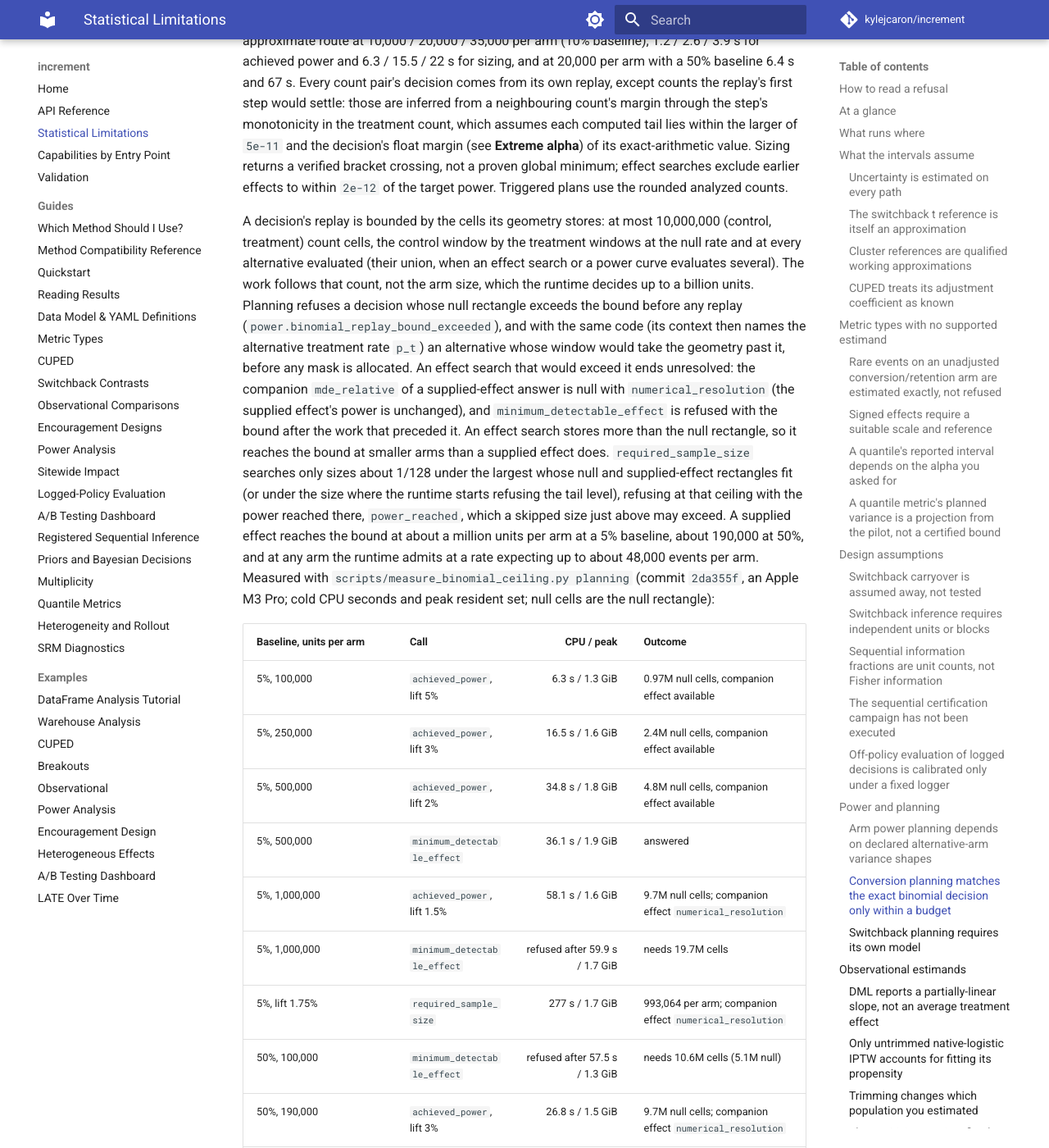
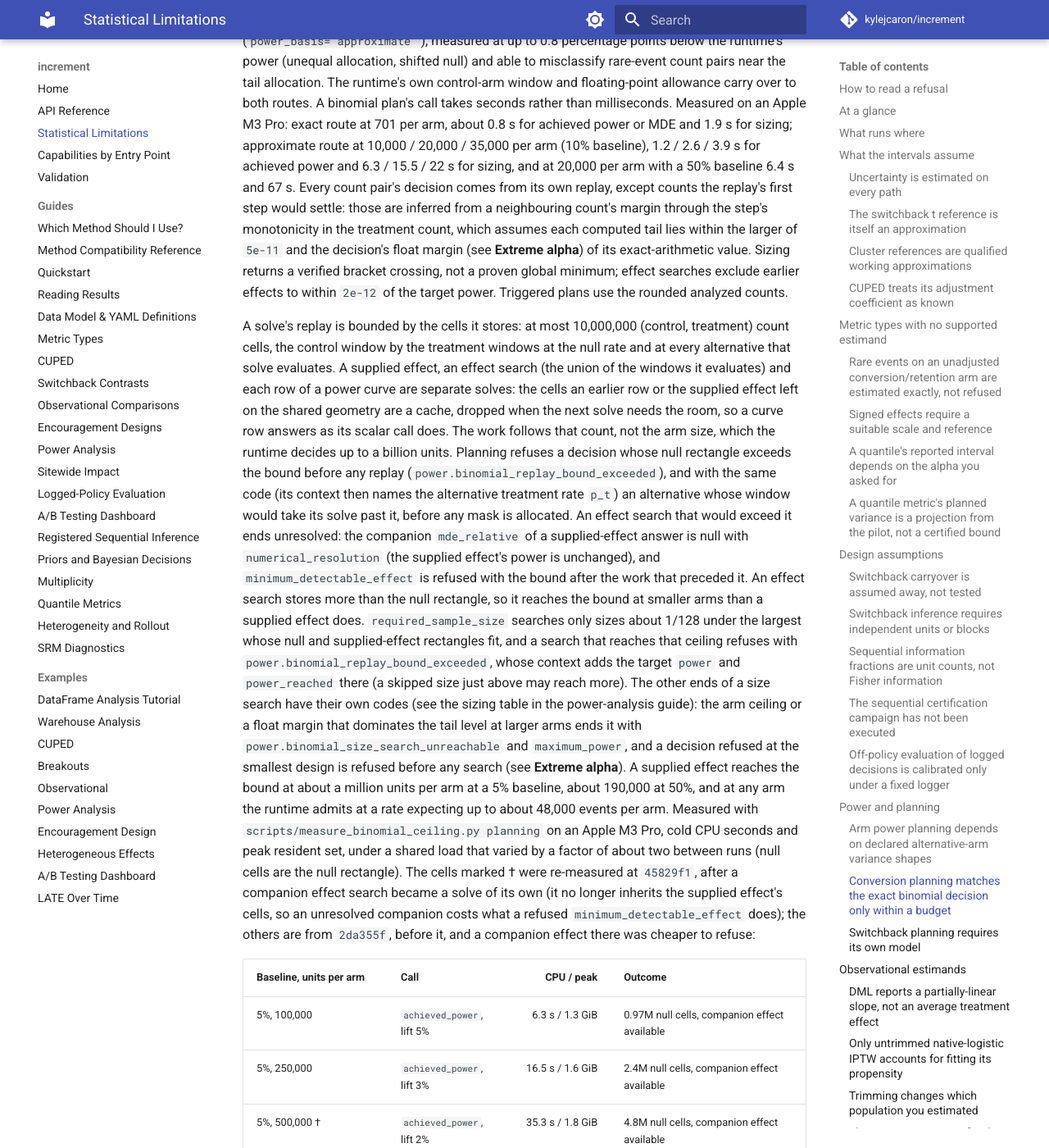
Before and after one commit to kylejcaron/increment, an MkDocs documentation site: the page built from docs/limitations.md, in a window 1280 px wide and 1400 px high, scrolled down 18469 px. Shown: the whole window at 82% size. Built offline with MkDocs 1.6.1 and Material for MkDocs 9.7.7, drawn with Linux system fonts in a browser that asks for light colours; comment, search, counter and statistics services are not loaded; some of the changed text lies outside the part shown.

Commit message:
docs: separate the sizing refusals by code, describe the per-solve bound, and update the measured planning cells
The planning bound limits each solve's stored cells (a curve row is not refused for the cells
an earlier row left; a companion effect search is a solve of its own). The guide lists the four
sizing refusals with their codes and context, and the limitations page no longer attributes
`power_reached` to the float-margin refusal, which is `power.binomial_size_search_unreachable`
with `maximum_power`. The planning cells whose companion effect search changed are re-measured
at 45829f1 and marked; the sizing row is flagged as not re-measured.

```diff
--- a/docs/limitations.md
+++ b/docs/limitations.md
@@ -413,10 +413,15 @@
   ratio a billion-unit arm has (it was not run at a billion): at `alpha >= 1e-4` it does not
   move an interval, at `1e-5` it widens it by about 1%, and from about `3e-6` it degrades
   it (+2%, then +43% at `1.5e-6`). Planning mirrors both floors: such a decision has power
-  exactly zero without a replay, and `required_sample_size` refuses it before searching with
-  `power.binomial_tail_level_unrepresentable` (context `alpha`, `beta`, `solver_floor`)
-  rather than reporting an arm ceiling. There is no exact route at a smaller alpha; use a
-  larger alpha.
+  exactly zero without a replay. `required_sample_size` refuses a decision refused even at
+  the smallest design before searching, with `power.binomial_tail_level_unrepresentable`
+  (context `alpha`, `beta`, `tail_alpha`, `margin`, `n_c`, `n_t`, `solver_floor` and `cause`,
+  `solver_floor` or `float_margin`); a float margin that starts dominating only at larger arms
+  ends the search at that size with `power.binomial_size_search_unreachable` (context
+  `power`, `maximum_power`, `n_per_arm`, `max_arm_size`). An allocation so lopsided that the
+  smallest design has an arm above the arm ceiling is refused with
+  `power.binomial_arm_ceiling_below_smallest_design`. There is no exact route at a smaller
+  alpha; use a larger alpha.
 
 CUPED and unit-grain ratio-denominator conversion/retention retain their log-scale
 guards; their sufficient statistics are not raw Bernoulli count pairs. A clustered
@@ -705,46 +710,59 @@
 effects to within `2e-12` of the target power. Triggered plans use the
 rounded analyzed counts.
 
-A decision's replay is bounded by the cells its geometry stores: at most 10,000,000 (control,
-treatment) count cells, the control window by the treatment windows at the null rate and at
-every alternative evaluated (their union, when an effect search or a power curve evaluates
-several). The work follows that count, not the arm size, which the runtime decides up to a
-billion units. Planning refuses a decision whose null rectangle exceeds the bound before any
-replay (`power.binomial_replay_bound_exceeded`), and with the same code (its context then
-names the alternative treatment rate `p_t`) an alternative whose window would take the
-geometry past it, before any mask is allocated. An effect search that would exceed it ends
-unresolved: the companion `mde_relative` of a supplied-effect answer is null with
-`numerical_resolution` (the supplied effect's power is unchanged), and
-`minimum_detectable_effect` is refused with the bound after the work that preceded it. An
-effect search stores more than the null rectangle, so it reaches the bound at smaller arms
-than a supplied effect does. `required_sample_size` searches only sizes about 1/128 under
-the largest whose null and supplied-effect rectangles fit (or under the size where the
-runtime starts refusing the tail level), refusing at that ceiling with the power reached
-there, `power_reached`, which a skipped size just above may exceed. A supplied effect
+A solve's replay is bounded by the cells it stores: at most 10,000,000 (control, treatment)
+count cells, the control window by the treatment windows at the null rate and at every
+alternative that solve evaluates. A supplied effect, an effect search (the union of the
+windows it evaluates) and each row of a power curve are separate solves: the cells an
+earlier row or the supplied effect left on the shared geometry are a cache, dropped when
+the next solve needs the room, so a curve row answers as its scalar call does. The work
+follows that count, not the arm size, which the runtime decides up to a billion units.
+Planning refuses a decision whose null rectangle exceeds the bound before any replay
+(`power.binomial_replay_bound_exceeded`), and with the same code (its context then names
+the alternative treatment rate `p_t`) an alternative whose window would take its solve past
+it, before any mask is allocated. An effect search that would exceed it ends unresolved:
+the companion `mde_relative` of a supplied-effect answer is null with `numerical_resolution`
+(the supplied effect's power is unchanged), and `minimum_detectable_effect` is refused with
+the bound after the work that preceded it. An effect search stores more than the null
+rectangle, so it reaches the bound at smaller arms than a supplied effect does.
+`required_sample_size` searches only sizes about 1/128 under the largest whose null and
+supplied-effect rectangles fit, and a search that reaches that ceiling refuses with
+`power.binomial_replay_bound_exceeded`, whose context adds the target `power` and
+`power_reached` there (a skipped size just above may reach more). The other ends of a size
+search have their own codes (see the sizing table in the power-analysis guide): the arm
+ceiling or a float margin that dominates the tail level at larger arms ends it with
+`power.binomial_size_search_unreachable` and `maximum_power`, and a decision refused at the
+smallest design is refused before any search (see **Extreme alpha**). A supplied effect
 reaches the bound at about a million units per arm at a 5% baseline, about 190,000 at 50%,
 and at any arm the runtime admits at a rate expecting up to about 48,000 events per arm.
-Measured with `scripts/measure_binomial_ceiling.py planning` (commit `2da355f`, an Apple
-M3 Pro; cold CPU seconds and peak resident set; null cells are the null rectangle):
+Measured with `scripts/measure_binomial_ceiling.py planning` on an Apple M3 Pro, cold CPU
+seconds and peak resident set, under a shared load that varied by a factor of about two
+between runs (null cells are the null rectangle). The cells marked † were re-measured at
+`45829f1`, after a companion effect search became a solve of its own (it no longer inherits
+the supplied effect's cells, so an unresolved companion costs what a refused
+`minimum_detectable_effect` does); the others are from `2da355f`, before it, and a
+companion effect there was cheaper to refuse:
 
 | Baseline, units per arm | Call | CPU / peak | Outcome |
 |---|---|---:|---|
 | 5%, 100,000 | `achieved_power`, lift 5% | 6.3 s / 1.3 GiB | 0.97M null cells, companion effect available |
 | 5%, 250,000 | `achieved_power`, lift 3% | 16.5 s / 1.6 GiB | 2.4M null cells, companion effect available |
-| 5%, 500,000 | `achieved_power`, lift 2% | 34.8 s / 1.8 GiB | 4.8M null cells, companion effect available |
-| 5%, 500,000 | `minimum_detectable_effect` | 36.1 s / 1.9 GiB | answered |
-| 5%, 1,000,000 | `achieved_power`, lift 1.5% | 58.1 s / 1.6 GiB | 9.7M null cells; companion effect `numerical_resolution` |
-| 5%, 1,000,000 | `minimum_detectable_effect` | refused after 59.9 s / 1.7 GiB | needs 19.7M cells |
-| 5%, lift 1.75% | `required_sample_size` | 277 s / 1.7 GiB | 993,064 per arm; companion effect `numerical_resolution` |
+| 5%, 500,000 † | `achieved_power`, lift 2% | 35.3 s / 1.8 GiB | 4.8M null cells, companion effect available |
+| 5%, 500,000 † | `minimum_detectable_effect` | 35.7 s / 1.9 GiB | answered |
+| 5%, 1,000,000 † | `achieved_power`, lift 1.5% | 119 s / 1.8 GiB | 9.7M null cells; companion effect `numerical_resolution` |
+| 5%, 1,000,000 † | `minimum_detectable_effect` | refused after 61.0 s / 1.8 GiB | needs 19.7M cells |
+| 5%, lift 1.75% | `required_sample_size` | 277 s / 1.7 GiB | 993,064 per arm; companion effect `numerical_resolution` (not re-measured) |
 | 50%, 100,000 | `minimum_detectable_effect` | refused after 57.5 s / 1.3 GiB | needs 10.6M cells (5.1M null) |
-| 50%, 190,000 | `achieved_power`, lift 3% | 26.8 s / 1.5 GiB | 9.7M null cells; companion effect `numerical_resolution` |
-| 50%, 190,000 | `minimum_detectable_effect` | refused after 100.5 s / 1.0 GiB | needs 10.8M cells |
+| 50%, 190,000 † | `achieved_power`, lift 3% | 201 s / 1.7 GiB | 9.7M null cells; companion effect `numerical_resolution` |
+| 50%, 190,000 † | `minimum_detectable_effect` | refused after 210 s / 1.1 GiB | needs 10.8M cells |
 | 1e-4 at 1e6, 1e-6 at 1e8, 1e-7 at 1e9 (100 events) | `achieved_power`, lift 50% | 0.85 s / 0.2 GiB | 20,164 null cells, answered |
 | 5%, 5,000,000 | `achieved_power`, lift 1% | refused after 0.7 s / 0.1 GiB | 48.3M null cells |
 
-Not measured: `required_sample_size` at a 50% baseline or beyond a million units per arm.
-Planning a design above the bound has no exact route: the replay is the only construction
-that reproduces the runtime's decision. Before the bound existed a call took 574 s and
-3.4 GiB at 4,000,000 per arm (39 million cells).
+Not measured: `required_sample_size` at a 50% baseline or beyond a million units per arm,
+and the 5% sizing row since a companion effect became its own solve (its time can only have
+grown). Planning a design above the bound has no exact route: the replay is the only
+construction that reproduces the runtime's decision. Before the bound existed a call took
+574 s and 3.4 GiB at 4,000,000 per arm (39 million cells).
 
 Bounded-metric baselines and implied null/alternative rates must stay strictly
 positive and at most 1. A requested rate above 1 is refused rather than treated
```
Also changed, not shown: docs/guides/power-analysis.md (+35 -27 lines).
